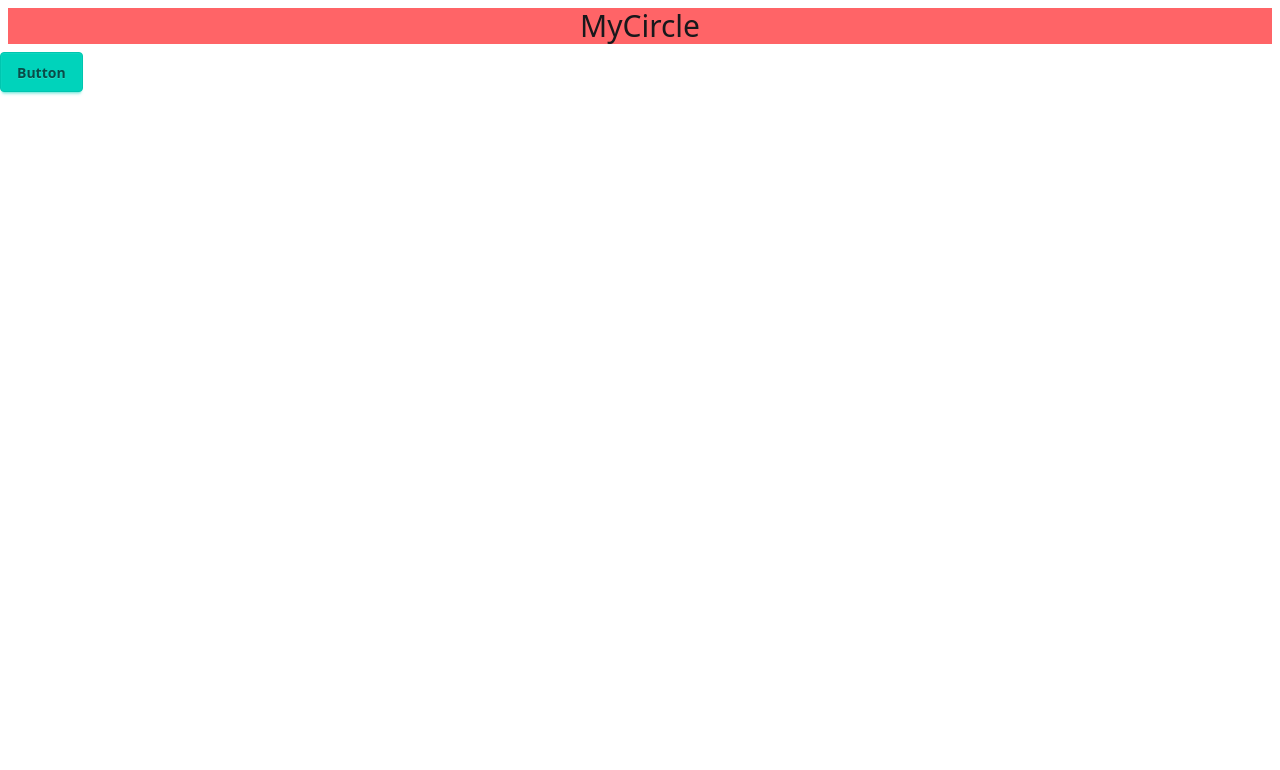
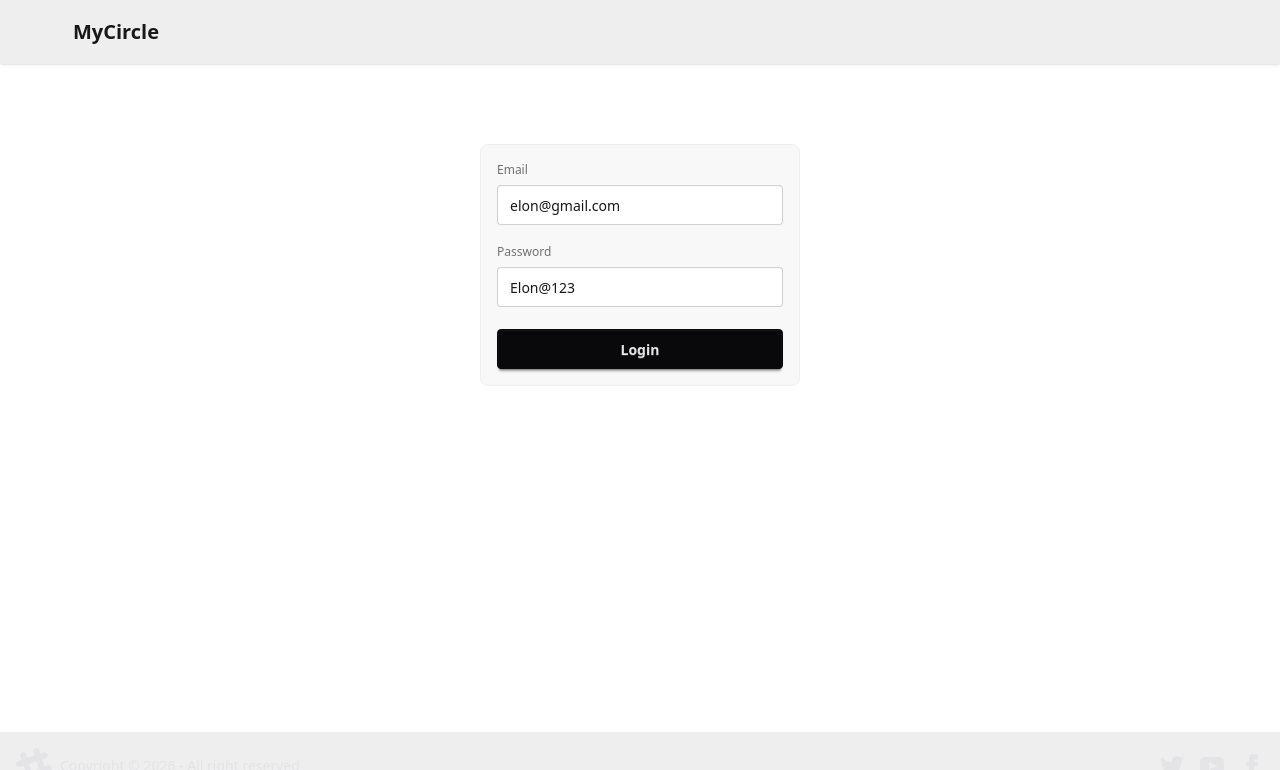
Before and after one commit to Ishwar-Sanap/Namaste-NodeJS, a React (Vite) app in the folder MyCircle/Frontend-Web/: page /login in a window 1280 px wide. Shown: the top 770 px of the page. Built offline with nearby package versions, Linux system fonts and the light colour scheme.

Commit message:
Created Login components & init redux store

```diff
--- a/MyCircle/Frontend-Web/src/App.jsx
+++ b/MyCircle/Frontend-Web/src/App.jsx
@@ -1,13 +1,28 @@
-import './App.css'
+import "./App.css";
+import { BrowserRouter, Route, Routes } from "react-router";
+import Body from "./components/Body";
+import Login from "./components/Login";
+import Profile from "./components/Profile";
+import appStore from "./store/appStore";
+import {Provider} from "react-redux"
+import Feed from "./components/Feed";
 
 function App() {
   return (
-    <>
-    <h1 className='text-3xl text-center bg-red-400 m-2'>MyCircle </h1>
-    <button class="btn btn-accent">Button</button>
-
-    </>
-  )
+    <div>
+      <Provider store={appStore}>
+        <BrowserRouter basename="/">
+          <Routes>
+            <Route path="/" element={<Body />}>
+              <Route path="/" element={<Feed/>} />
+              <Route path="/login" element={<Login />} />
+              <Route path="/profile" element={<Profile />} />
+            </Route>
+          </Routes>
+        </BrowserRouter>
+      </Provider>
+    </div>
+  );
 }
 
-export default App
+export default App;
--- /dev/null
+++ b/MyCircle/Frontend-Web/src/components/Body.jsx
@@ -0,0 +1,16 @@
+import React from "react";
+import NavBar from "./NavBar";
+import Footer from "./Footer";
+import { Outlet } from "react-router";
+
+const Body = () => {
+  return (
+    <div>
+      <NavBar />
+      <Outlet />
+      <Footer />
+    </div>
+  );
+};
+
+export default Body;
--- /dev/null
+++ b/MyCircle/Frontend-Web/src/components/Feed.jsx
@@ -0,0 +1,9 @@
+import React from 'react'
+
+const Feed = () => {
+  return (
+    <div>Feed</div>
+  )
+}
+
+export default Feed
--- /dev/null
+++ b/MyCircle/Frontend-Web/src/components/Footer.jsx
@@ -0,0 +1,59 @@
+import React from "react";
+
+const Footer = () => {
+  return (
+    <footer className="footer sm:footer-horizontal  bg-base-300 text-neutral-content items-center p-4 fixed bottom-0">
+      <aside className="grid-flow-col items-center">
+        <svg
+          width="36"
+          height="36"
+          viewBox="0 0 24 24"
+          xmlns="http://www.w3.org/2000/svg"
+          fillRule="evenodd"
+          clipRule="evenodd"
+          className="fill-current"
+        >
+          <path d="M22.672 15.226l-2.432.811.841 2.515c.33 1.019-.209 2.127-1.23 2.456-1.15.325-2.148-.321-2.463-1.226l-.84-2.518-5.013 1.677.84 2.517c.391 1.203-.434 2.542-1.831 2.542-.88 0-1.601-.564-1.86-1.314l-.842-2.516-2.431.809c-1.135.328-2.145-.317-2.463-1.229-.329-1.018.211-2.127 1.231-2.456l2.432-.809-1.621-4.823-2.432.808c-1.355.384-2.558-.59-2.558-1.839 0-.817.509-1.582 1.327-1.846l2.433-.809-.842-2.515c-.33-1.02.211-2.129 1.232-2.458 1.02-.329 2.13.209 2.461 1.229l.842 2.515 5.011-1.677-.839-2.517c-.403-1.238.484-2.553 1.843-2.553.819 0 1.585.509 1.85 1.326l.841 2.517 2.431-.81c1.02-.33 2.131.211 2.461 1.229.332 1.018-.21 2.126-1.23 2.456l-2.433.809 1.622 4.823 2.433-.809c1.242-.401 2.557.484 2.557 1.838 0 .819-.51 1.583-1.328 1.847m-8.992-6.428l-5.01 1.675 1.619 4.828 5.011-1.674-1.62-4.829z"></path>
+        </svg>
+        <p>Copyright © {new Date().getFullYear()} - All right reserved</p>
+      </aside>
+      <nav className="grid-flow-col gap-4 md:place-self-center md:justify-self-end">
+        <a>
+          <svg
+            xmlns="http://www.w3.org/2000/svg"
+            width="24"
+            height="24"
+            viewBox="0 0 24 24"
+            className="fill-current"
+          >
+            <path d="M24 4.557c-.883.392-1.832.656-2.828.775 1.017-.609 1.798-1.574 2.165-2.724-.951.564-2.005.974-3.127 1.195-.897-.957-2.178-1.555-3.594-1.555-3.179 0-5.515 2.966-4.797 6.045-4.091-.205-7.719-2.165-10.148-5.144-1.29 2.213-.669 5.108 1.523 6.574-.806-.026-1.566-.247-2.229-.616-.054 2.281 1.581 4.415 3.949 4.89-.693.188-1.452.232-2.224.084.626 1.956 2.444 3.379 4.6 3.419-2.07 1.623-4.678 2.348-7.29 2.04 2.179 1.397 4.768 2.212 7.548 2.212 9.142 0 14.307-7.721 13.995-14.646.962-.695 1.797-1.562 2.457-2.549z"></path>
+          </svg>
+        </a>
+        <a>
+          <svg
+            xmlns="http://www.w3.org/2000/svg"
+            width="24"
+            height="24"
+            viewBox="0 0 24 24"
+            className="fill-current"
+          >
+            <path d="M19.615 3.184c-3.604-.246-11.631-.245-15.23 0-3.897.266-4.356 2.62-4.385 8.816.029 6.185.484 8.549 4.385 8.816 3.6.245 11.626.246 15.23 0 3.897-.266 4.356-2.62 4.385-8.816-.029-6.185-.484-8.549-4.385-8.816zm-10.615 12.816v-8l8 3.993-8 4.007z"></path>
+          </svg>
+        </a>
+        <a>
+          <svg
+            xmlns="http://www.w3.org/2000/svg"
+            width="24"
+            height="24"
+            viewBox="0 0 24 24"
+            className="fill-current"
+          >
+            <path d="M9 8h-3v4h3v12h5v-12h3.642l.358-4h-4v-1.667c0-.955.192-1.333 1.115-1.333h2.885v-5h-3.808c-3.596 0-5.192 1.583-5.192 4.615v3.385z"></path>
+          </svg>
+        </a>
+      </nav>
+    </footer>
+  );
+};
+
+export default Footer;
--- /dev/null
+++ b/MyCircle/Frontend-Web/src/components/Login.jsx
@@ -0,0 +1,64 @@
+import { useState } from "react";
+import axios from "axios";
+import { useDispatch } from "react-redux";
+import { addUser } from "../store/userSlice";
+import { useNavigate } from "react-router";
+import { BASE_URL } from "../utils/constants";
+
+const Login = () => {
+  const [email, setEmail] = useState("elon@gmail.com");
+  const [password, setPassword] = useState("Elon@123");
+  const dispatch = useDispatch();
+  const navigate = useNavigate();
+
+  const handleLogin = async (e) => {
+    e.preventDefault();
+    try {
+      const res = await axios.post(
+        BASE_URL + "/login",
+        {
+          emailID: email,
+          password: password,
+        },
+        { withCredentials: true },
+      );
+
+      dispatch(addUser(res.data));
+      navigate("/");
+    } catch (err) {
+      console.log(err);
+    }
+  };
+  return (
+    <form className="fieldset bg-base-200 border-base-300 rounded-box w-xs border p-4 mx-auto mt-20">
+      <label className="label">Email</label>
+      <input
+        type="email"
+        className="input mb-3"
+        placeholder="Email"
+        value={email}
+        required
+        onChange={(e) => setEmail(e.target.value)}
+      />
+
+      <label className="label">Password</label>
+      <input
+        type="password  mb-3"
+        className="input"
+        placeholder="Password"
+        value={password}
+        required
+        onChange={(e) => setPassword(e.target.value)}
+      />
+      <button
+        type="submit"
+        className="btn btn-neutral mt-4"
+        onClick={handleLogin}
+      >
+        Login
+      </button>
+    </form>
+  );
+};
+
+export default Login;
--- /dev/null
+++ b/MyCircle/Frontend-Web/src/components/NavBar.jsx
@@ -0,0 +1,55 @@
+import React from "react";
+import { useSelector } from "react-redux";
+
+const NavBar = () => {
+  const user = useSelector((state) => state.user);
+  return (
+    <div className="navbar bg-base-300 shadow-sm">
+      <div className="flex-1 ml-12">
+        <a className="btn btn-ghost text-xl">MyCircle</a>
+      </div>
+
+      {user && (
+        <div className="flex justify-center items-center gap-2">
+          <p>Welcome , {user?.firstName}</p>
+
+          <div className="flex gap-2 mr-12">
+            <div className="dropdown dropdown-end">
+              <div
+                tabIndex={0}
+                role="button"
+                className="btn btn-ghost btn-circle avatar"
+              >
+                <div className="w-10 rounded-full">
+                  <img
+                    alt="Tailwind CSS Navbar component"
+                    src={user?.profilePhotoUrl}
+                  />
+                </div>
+              </div>
+              <ul
+                tabIndex="-1"
+                className="menu menu-sm dropdown-content bg-base-100 rounded-box z-1 mt-3 w-52 p-2 shadow"
+              >
+                <li>
+                  <a className="justify-between">
+                    Profile
+                    <span className="badge">New</span>
+                  </a>
+                </li>
+                <li>
+                  <a>Settings</a>
+                </li>
+                <li>
+                  <a>Logout</a>
+                </li>
+              </ul>
+            </div>
+          </div>
+        </div>
+      )}
+    </div>
+  );
+};
+
+export default NavBar;
--- /dev/null
+++ b/MyCircle/Frontend-Web/src/components/Profile.jsx
@@ -0,0 +1,9 @@
+import React from 'react'
+
+const Profile = () => {
+  return (
+    <div>Profile</div>
+  )
+}
+
+export default Profile
--- /dev/null
+++ b/MyCircle/Frontend-Web/src/store/appStore.js
@@ -0,0 +1,10 @@
+import {configureStore} from "@reduxjs/toolkit";
+import useReducer  from "../store/userSlice";
+
+const appStore = configureStore({
+    reducer : {
+        user : useReducer
+    }
+});
+
+export default appStore;
--- /dev/null
+++ b/MyCircle/Frontend-Web/src/store/userSlice.js
@@ -0,0 +1,17 @@
+import { createSlice } from "@reduxjs/toolkit";
+
+const userSlice = createSlice({
+  name: "user",
+  initialState: null,
+  reducers: {
+    addUser: (state, action) => {
+      return action.payload;
+    },
+    removeUser: (state, action) => {
+      return null;
+    },
+  },
+});
+
+export const {addUser, removeUser} = userSlice.actions;
+export default userSlice.reducer;
--- /dev/null
+++ b/MyCircle/Frontend-Web/src/utils/constants.js
@@ -0,0 +1 @@
+export const BASE_URL = "http://localhost:3000"
```
Also changed, not shown: MyCircle/Frontend-Web/package.json (+6 -2 lines), 1 other file (tests, documents, lock files or other folders).
